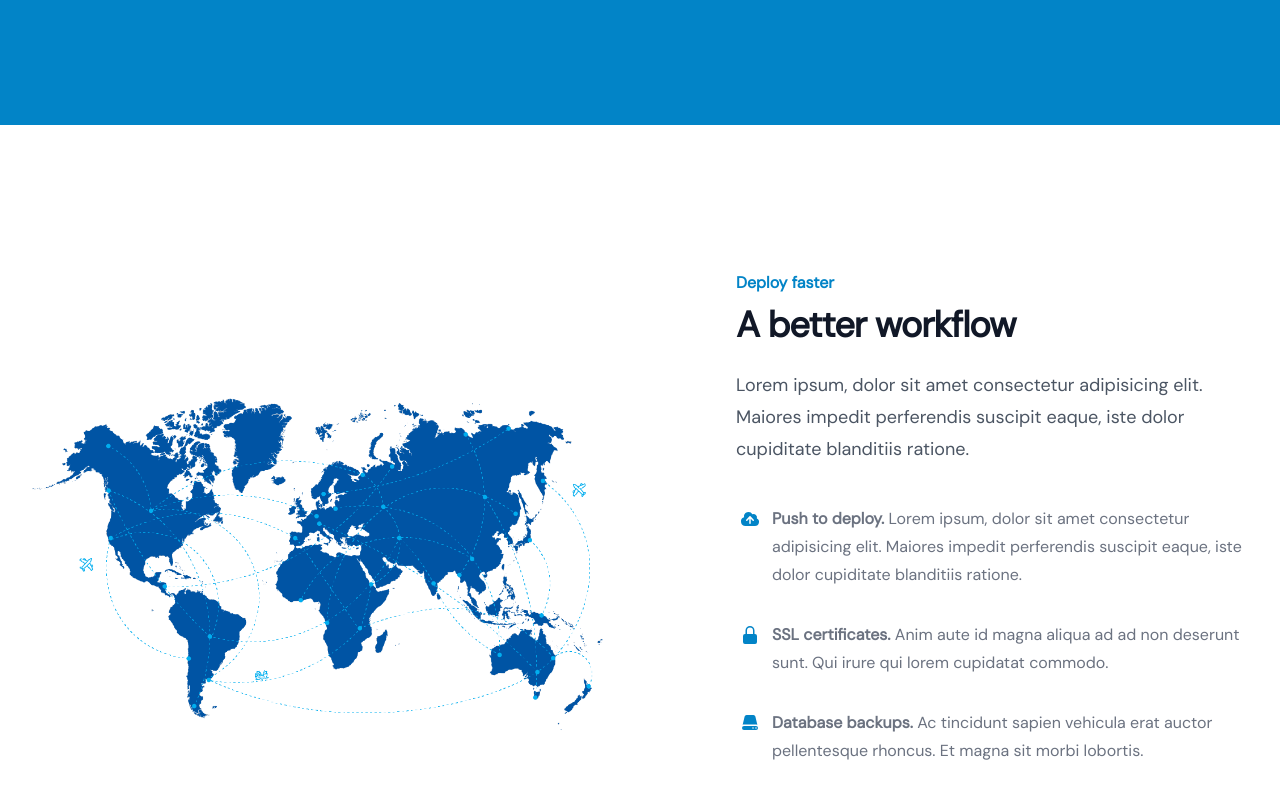
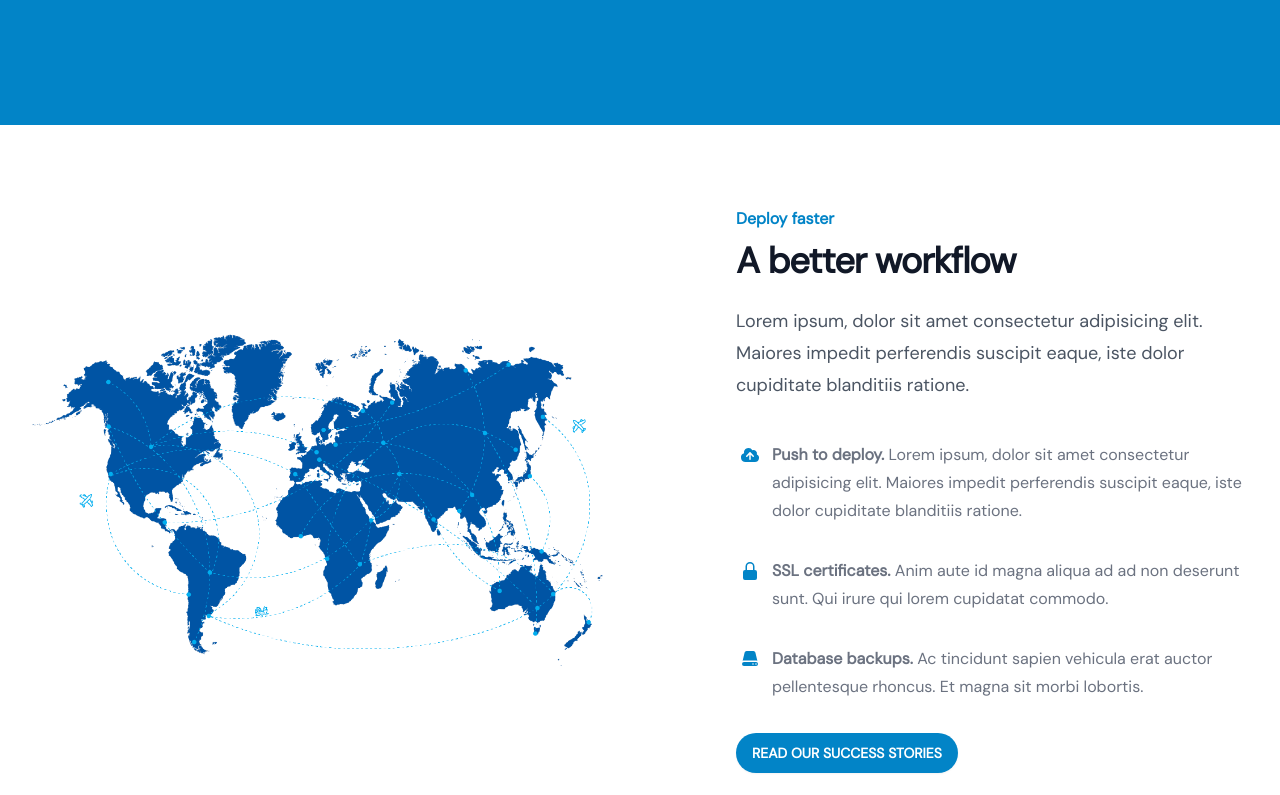
Before and after one commit to sdhwa92/mexim, a Next.js app: page / in a window 1280 px wide. Shown: the part 1600-2395 px from the top of the page. Built offline with nearby package versions, Linux system fonts and the light colour scheme.

Commit message:
update the feature section to be able to adjust the image location

```diff
--- a/components/Feature/FeatureWithScreenshot.tsx
+++ b/components/Feature/FeatureWithScreenshot.tsx
@@ -7,6 +7,7 @@ import Image from "next/image";
 import screenshotImage from "@/public/img/Artboard-1-2.webp";
 import { RoundedButton } from "@/ui/Button";
 import { COLOR_THEME } from "@/constants";
+import { classNames } from "@/utils";
 
 const features = [
   {
@@ -29,9 +30,13 @@ const features = [
   },
 ];
 
-export default function Example() {
+interface Props {
+  imageSide?: "left" | "right";
+}
+
+export default function FeatureWithScreenshot({ imageSide = "left" }: Props) {
   return (
-    <div className="overflow-hidden bg-white py-24 sm:py-32">
+    <div className="overflow-hidden bg-white">
       <div className="mx-auto max-w-7xl px-6 lg:px-8">
         <div className="mx-auto grid max-w-2xl grid-cols-1 gap-x-8 gap-y-16 sm:gap-y-20 lg:mx-0 lg:max-w-none lg:grid-cols-2">
           <div className="lg:ml-auto lg:pl-4 lg:pt-4">
@@ -84,7 +89,12 @@ export default function Example() {
               </div>
             </div>
           </div>
-          <div className="flex items-start justify-end lg:order-first">
+          <div
+            className={classNames(
+              "flex items-start justify-end",
+              imageSide === "left" ? "lg:order-first" : "lg:order-last"
+            )}
+          >
             <Image
               src={screenshotImage}
               width={2432}
--- a/pages/index.tsx
+++ b/pages/index.tsx
@@ -50,7 +50,12 @@ export default function Home() {
 
         <SimpleFeatureWithColumns features={features} />
 
-        <FeatureWithScreenshot />
+        <div className="py-12 sm:py-16">
+          <FeatureWithScreenshot />
+        </div>
+        <div className="py-12 sm:py-16">
+          <FeatureWithScreenshot imageSide="right" />
+        </div>
 
         <FeatureWithScreenshotPanel />
 
```
